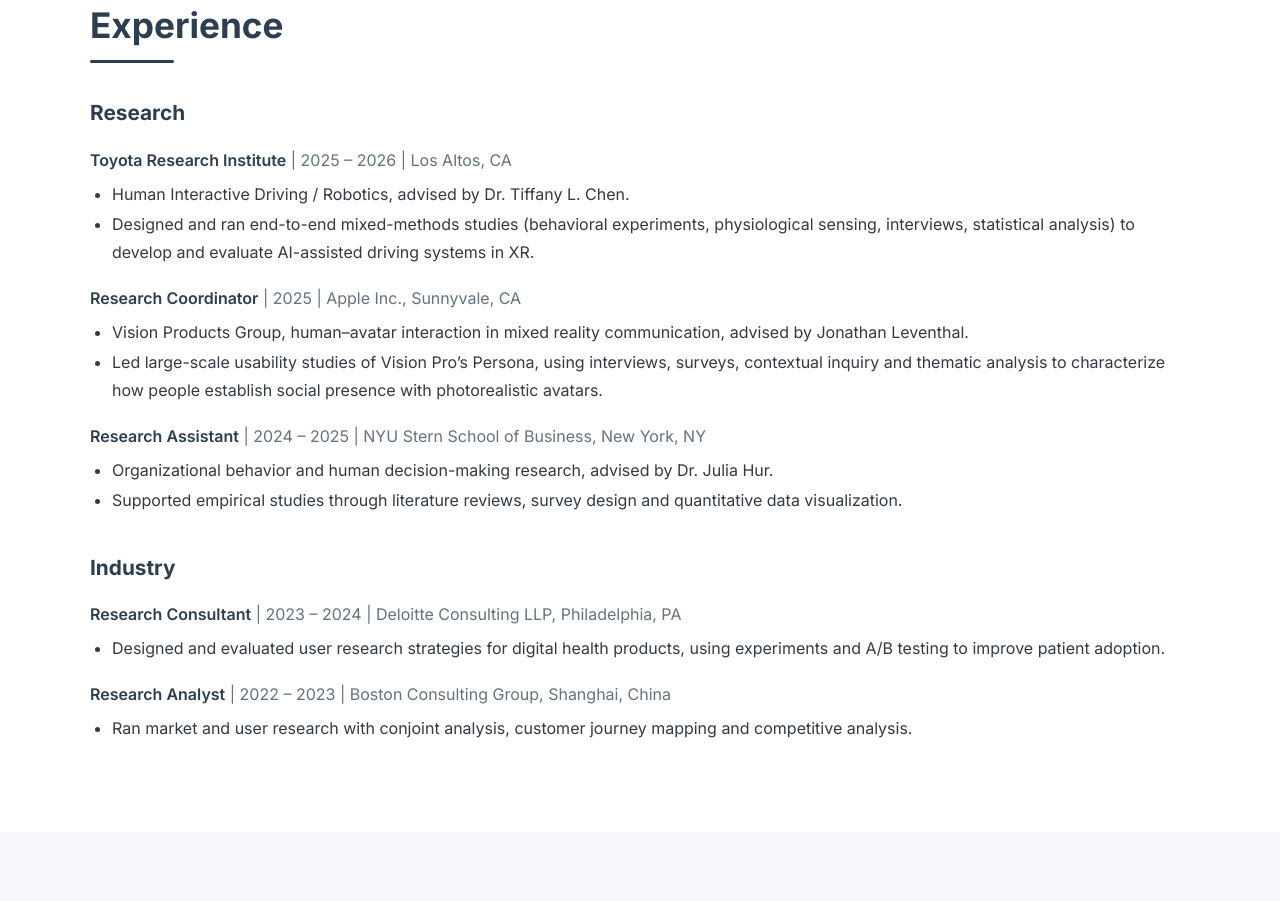
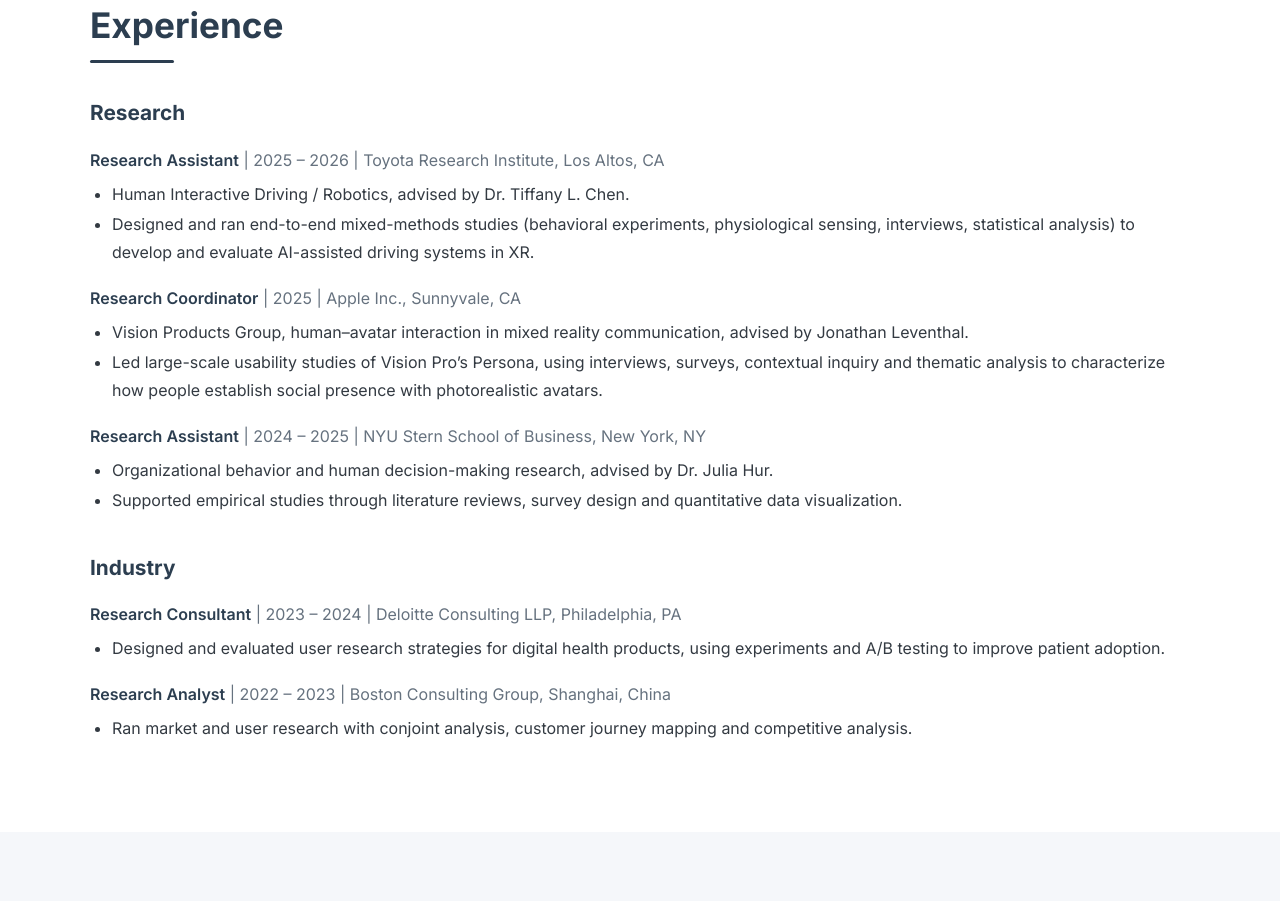
Before and after one commit to zixuanlao1616-coder/zixuanlao1616-coder.github.io, a plain HTML site: page index.html in a window 1280 px wide. Shown: the part 1424-2325 px from the top of the page. Drawn offline with Linux system fonts and the light colour scheme.

Commit message:
Update index.html

```diff
--- a/index.html
+++ b/index.html
@@ -211,7 +211,7 @@ footer .ic:hover svg { fill: #fff; }
       <h2>Experience</h2>
       <h3>Research</h3>
       <div class="item">
-        <div><span class="t">Toyota Research Institute</span> <span class="m">| 2025 &ndash; 2026 | Los Altos, CA</span></div>
+        <div><span class="t">Research Assistant</span> <span class="m">| 2025 &ndash; 2026 | Toyota Research Institute, Los Altos, CA</span></div>
         <ul>
           <li>Human Interactive Driving / Robotics, advised by Dr. Tiffany L. Chen.</li>
           <li>Designed and ran end-to-end mixed-methods studies (behavioral experiments, physiological sensing, interviews, statistical analysis) to develop and evaluate AI-assisted driving systems in XR.</li>
```
